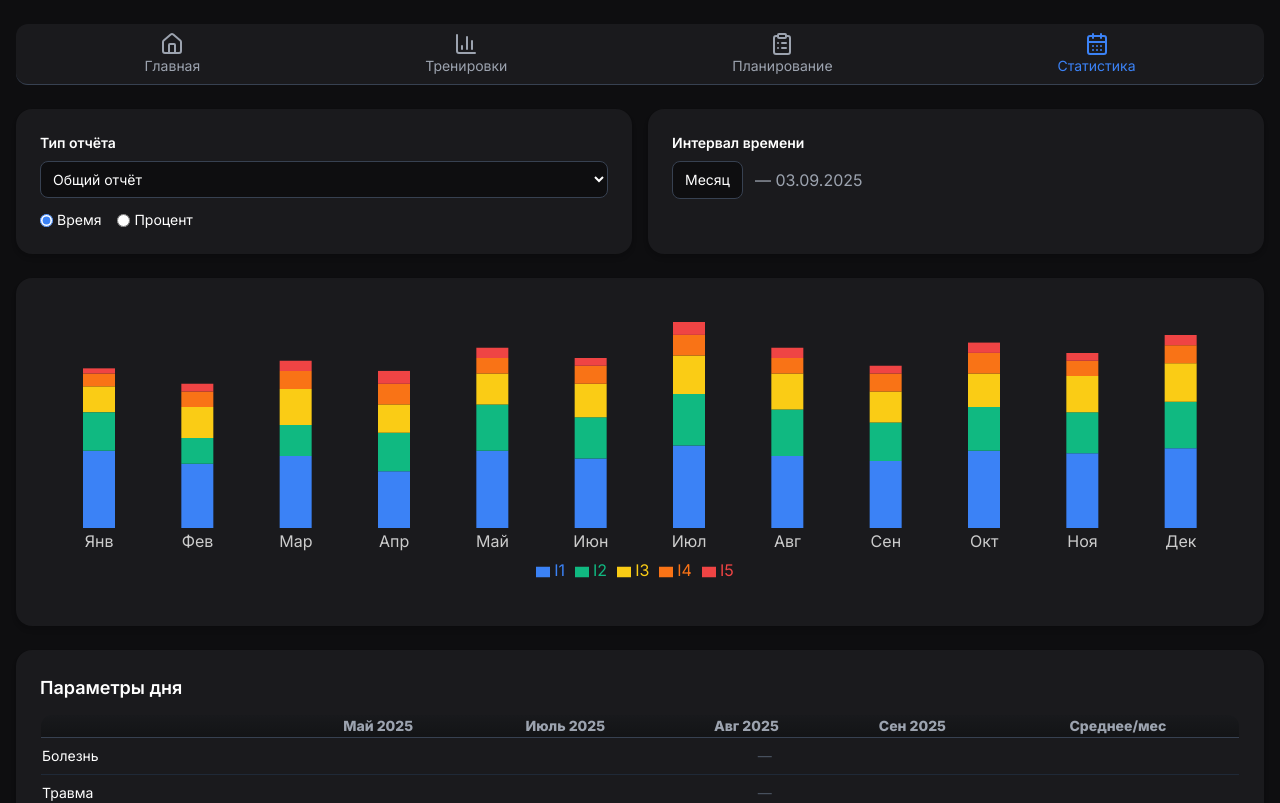
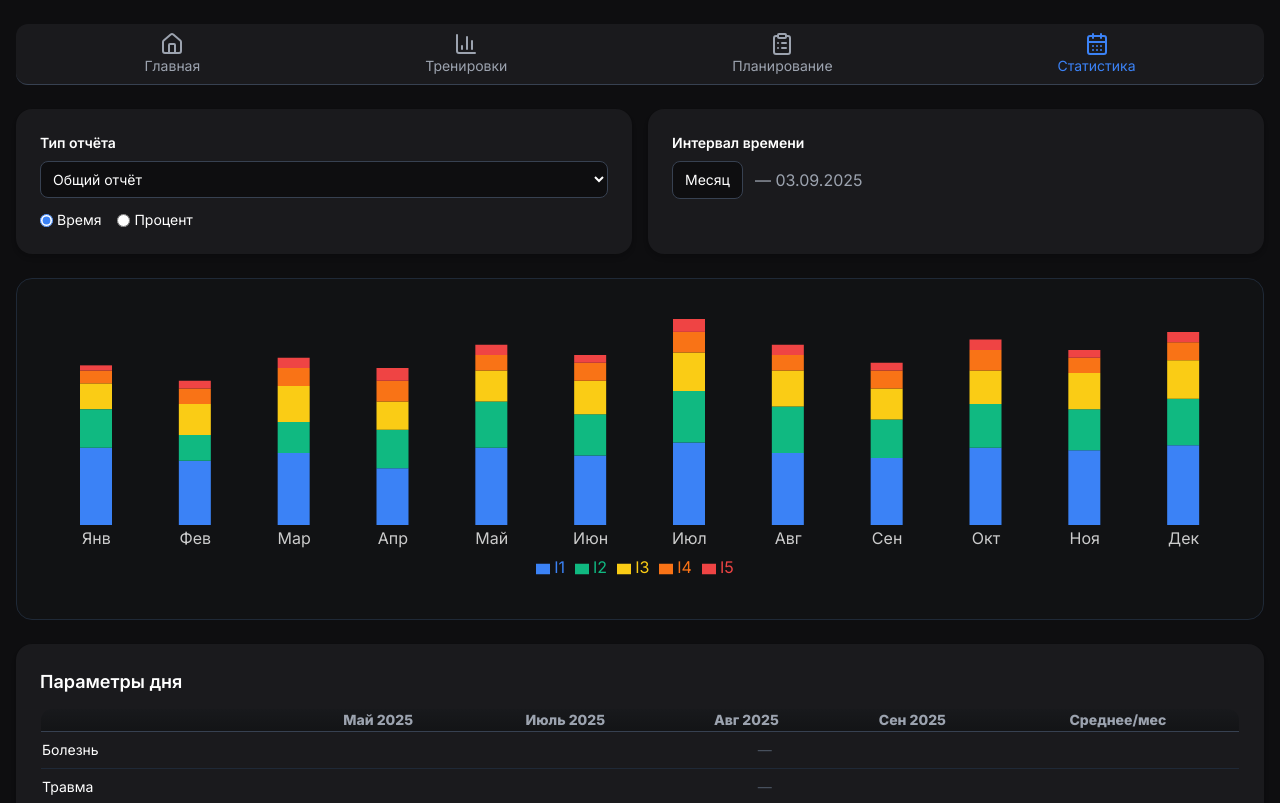
Before and after one commit to mbaliabin/dagbook-test, a React (Vite) app in the folder fasx-frontend/: page /statistics in a window 1280 px wide. Shown: the top 803 px of the page. Built offline with nearby package versions, Linux system fonts and the light colour scheme.

Commit message:
Доработка StatisticsPage.tsx 37

```diff
--- a/fasx-frontend/src/pages/StatisticsPage.tsx
+++ b/fasx-frontend/src/pages/StatisticsPage.tsx
@@ -101,12 +101,34 @@ export default function StatisticsPage() {
         </div>
 
         {/* Диаграмма */}
-        <div className="bg-[#1a1a1d] p-6 rounded-2xl shadow-md">
+        <div className="bg-[#111214] p-5 rounded-2xl border border-gray-800 animate-fadeIn">
           <ResponsiveContainer width="100%" height={300}>
-            <BarChart data={mockData} margin={{ top: 20, right: 10, left: 10, bottom: 20 }}>
-              <XAxis dataKey="month" axisLine={false} tickLine={false} stroke="#ccc" />
-              <Tooltip contentStyle={{ backgroundColor: "#1a1a1d", border: "1px solid #333", color: "#fff" }} />
-              <Legend wrapperStyle={{ color: "#fff" }} />
+            <BarChart
+              data={mockData}
+              margin={{ top: 20, right: 10, left: 10, bottom: 20 }}
+            >
+              <XAxis
+                dataKey="month"
+                axisLine={false}
+                tickLine={false}
+                stroke="#ccc"
+              />
+              <Tooltip
+                contentStyle={{
+                  backgroundColor: "#1a1a1d", // тёмный фон
+                  border: "1px solid #333",
+                  color: "#fff",
+                  boxShadow: "none",
+                  borderRadius: "8px",
+                  padding: "6px 10px",
+                }}
+                itemStyle={{ color: "#fff" }}  // текст значений
+                labelStyle={{ color: "#ccc", fontWeight: 500 }} // текст подписи
+              />
+              <Legend
+                formatter={(value) => value}
+                wrapperStyle={{ color: "#fff" }}
+              />
               <Bar dataKey="I1" stackId="a" fill="#3b82f6" barSize={32} />
               <Bar dataKey="I2" stackId="a" fill="#10b981" barSize={32} />
               <Bar dataKey="I3" stackId="a" fill="#facc15" barSize={32} />
@@ -115,6 +137,7 @@ export default function StatisticsPage() {
             </BarChart>
           </ResponsiveContainer>
         </div>
+
 
         {/* Таблицы */}
         <div className="bg-[#1a1a1d] p-6 rounded-2xl shadow-md">
```
